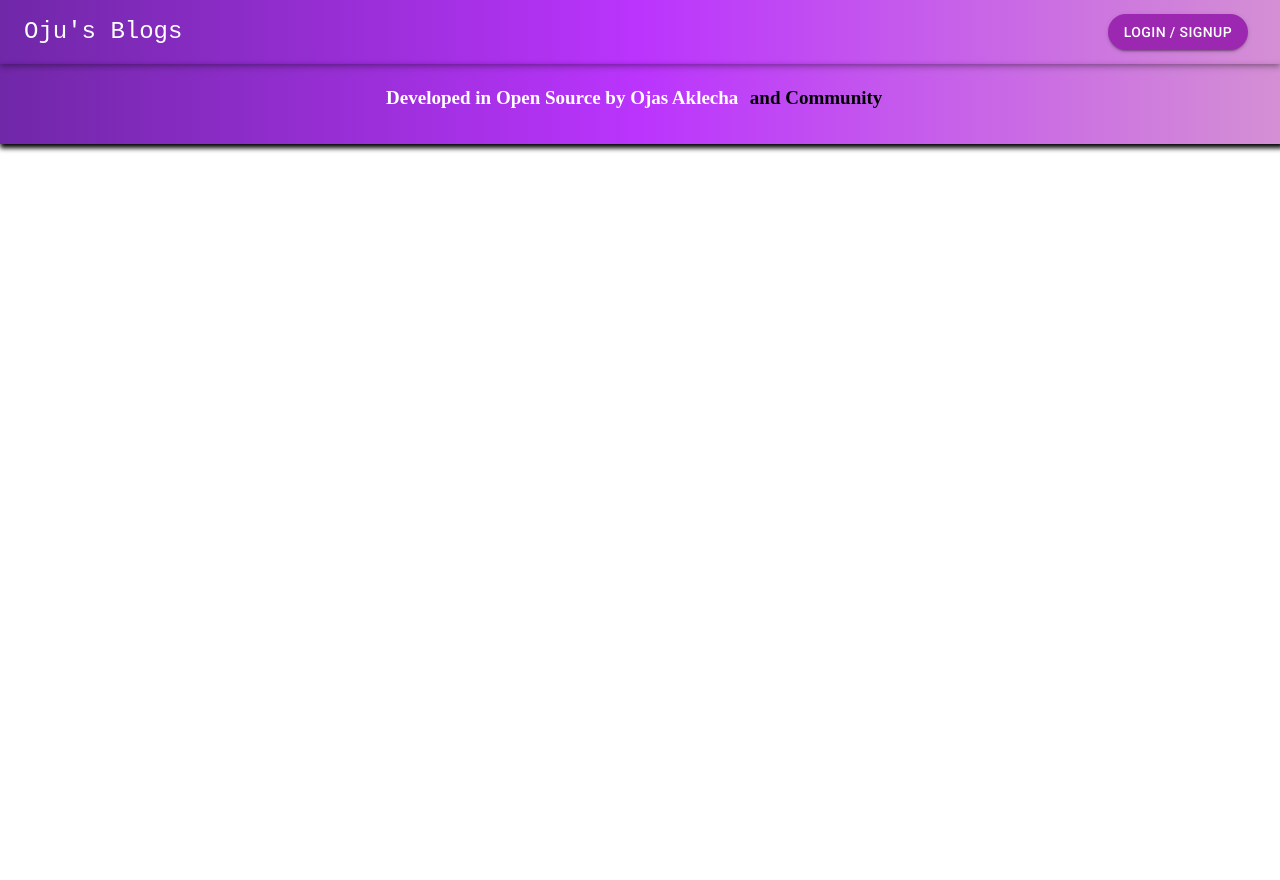
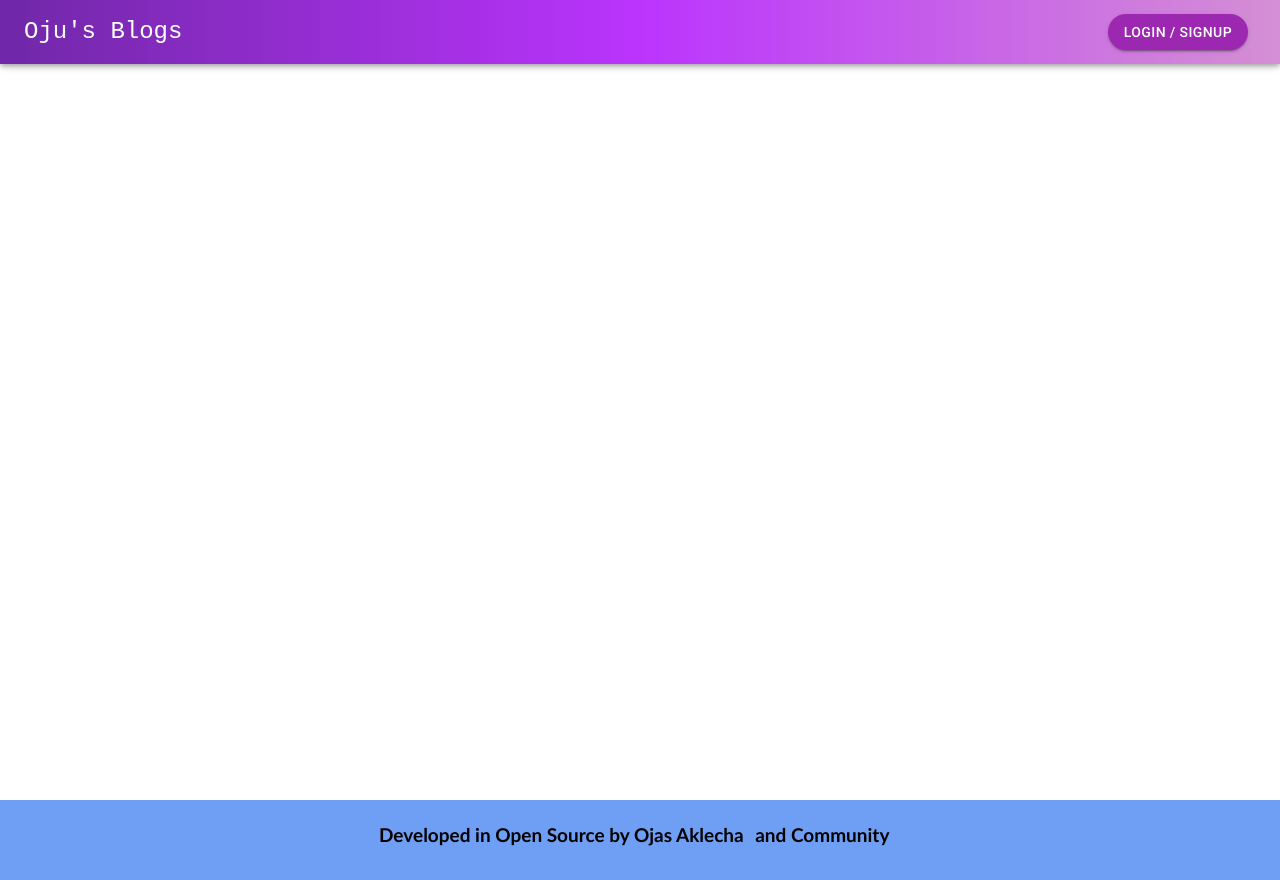
Before and after one commit to ojasaklechayt/Oju-s-Blogs, a React (Create React App) app in the folder Frontend/frontend/: page /myBlogs/1 in a window 1280 px wide. Before the commit the page ends 800 px from the top, so only its background shows below. Built offline with nearby package versions, Linux system fonts and the light colour scheme.

Commit message:
issue resolved

```diff
--- a/Frontend/frontend/src/Footer.jsx
+++ b/Frontend/frontend/src/Footer.jsx
@@ -8,9 +8,9 @@ const Footer = () => {
             <div className="developedby">
 
               <a href="https://github.com/ojasaklechayt">
-              Developed in Open Source by Ojas Aklecha </a>
+              Developed in Open Source by <span className='colorchange'>Ojas Aklecha </span>  </a>
 
-<a href="https://github.com/ojasaklechayt/Oju-s-Blogs" className='community'> and Community</a>
+<a href="https://github.com/ojasaklechayt/Oju-s-Blogs"><span className='colorchange'>and Community</span></a>
             </div>
         </footer>
     </>
--- a/Frontend/frontend/src/index.css
+++ b/Frontend/frontend/src/index.css
@@ -1,17 +1,17 @@
 @import url("https://fonts.googleapis.com/css2?family=Nunito+Sans&family=Roboto:wght@500&display=swap");
 * {
   margin: 0;
+  padding: 0%;
+  box-sizing: border-box;
 }
 
 footer{
-  background-color: aquamarine;
+  background-color:rgb(111, 158, 245);
   width: 100%;
   height: 5rem;
-  background: linear-gradient(90deg, rgba(103, 26, 162 ,
-  0.9417016806722689) 0%, rgba(179, 29, 253,0.8996848739495799)
-   50%, rgba(208,133,208,0.9136904761904762) 100%);
-
-box-shadow: 2px 2px 5px 2px black;
+  margin-bottom: 0% !important;
+  position: absolute;
+  top: 100%;
 }
 
 .developedby{
@@ -25,27 +25,20 @@ margin-left: 5%;
 
 a{
 padding:2%  1% 1% 0;
-color:white;
+color:black;
 font-weight:bolder;
 
 text-decoration: none;
 font-size: 19px;
-
+font-family: 'Gill Sans', 'Gill Sans MT', Calibri, 'Trebuchet MS', sans-serif;
 }
 
-a:hover{
-  color: black;
-
+.colorchange:hover{
+color: white;
 }
 
-.community{
-font-weight: bolder;
-  color: black;
 
-}
-.community:hover{
-  color: white;
-}
+
 
 @media (max-width:650px) {
   .developedby{
```
Also changed, not shown: Frontend/frontend/src/App.js (+9 -1 lines).
